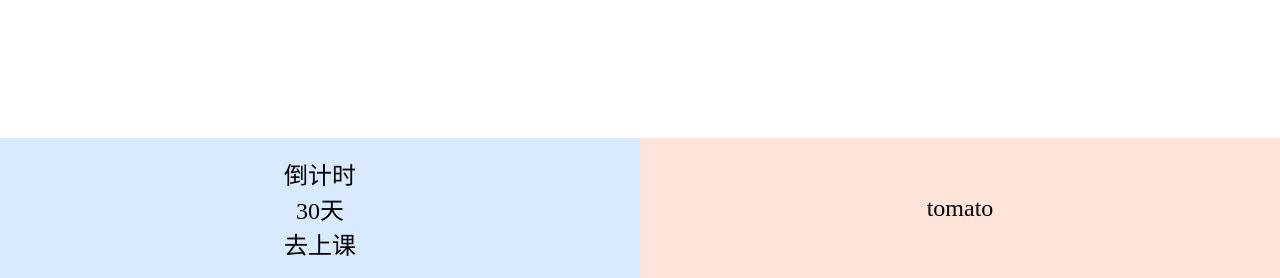
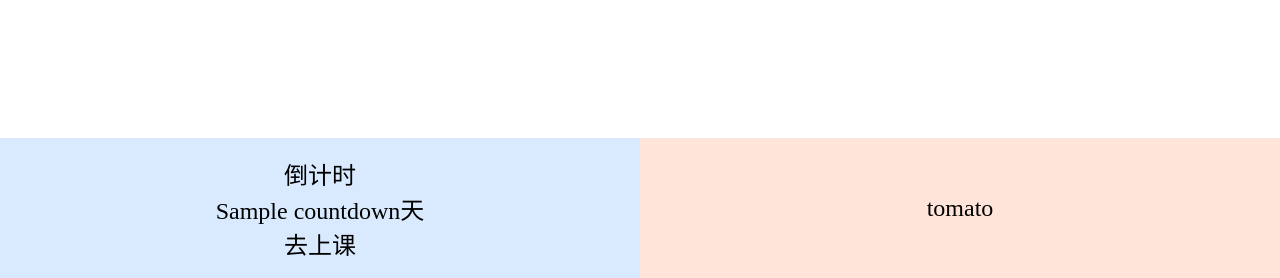
Before and after one commit to Her-mia/daily-notice-board, a Flask app: template templates/index.html in a window 1280 px wide. Shown: the part 522-800 px from the top of the page. Run offline with Flask 3, Linux system fonts and the light colour scheme; the template is opened without the code that fills it: most values are stand-ins (such as "Sample title", 1, 10 or a date in 2020); parts of the project's set-up code (start-up, migrations or seed data) failed here and were passed over.

Commit message:
update countdown

```diff
--- a/app.py
+++ b/app.py
@@ -1,5 +1,6 @@
 from flask import Flask, render_template
 from weather import get_day_night_single_code
+from countdown import countdown
 
 
 app = Flask(__name__)
@@ -8,7 +9,7 @@ print(get_day_night_single_code(30.58333, 114.26667, "Asia/Shanghai"))
 @app.route('/')
 def home():
     data={"weather":get_day_night_single_code(30.58333, 114.26667, "Asia/Shanghai"),
-          "countdown": "countdown",
+          "countdown": countdown,
           "timer":"tomato"
     }
     return render_template("index.html", data=data)
--- a/countdown.py
+++ b/countdown.py
@@ -1,3 +1,3 @@
 from datetime import datetime, timedelta
-countdown=day(datetime.now().date()-datetime(2026, 3, 1).date())
+countdown=(datetime(2026, 3, 1).date()-datetime.now().date()).days
 print(countdown)
--- a/templates/index.html
+++ b/templates/index.html
@@ -41,7 +41,7 @@
 <div class="bottom-container">
     <div class="bottom-left">
         <div>倒计时</div>
-        <div class="countdown-number">30天</div>
+        <div class="countdown-number">{{data.countdown}}天</div>
         <div>去上课</div>
     </div>
 
```
